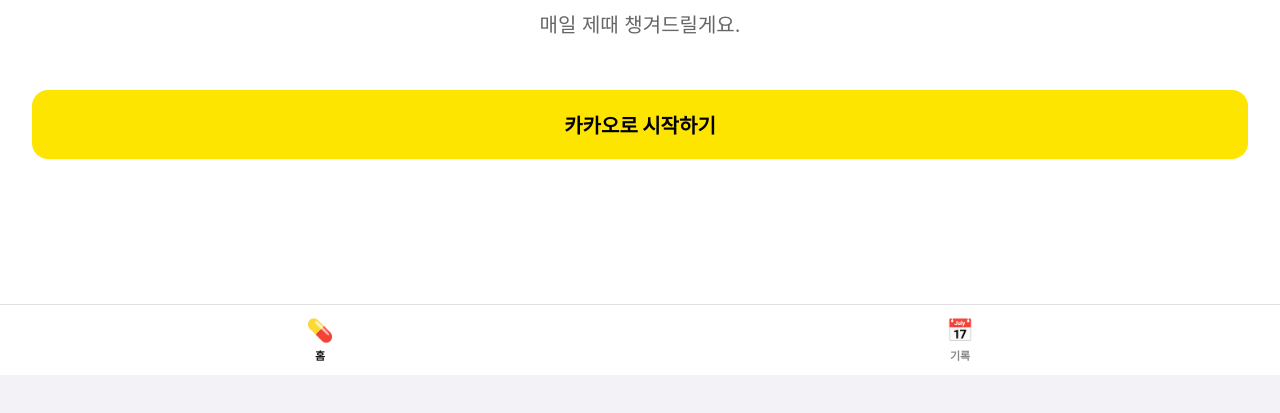
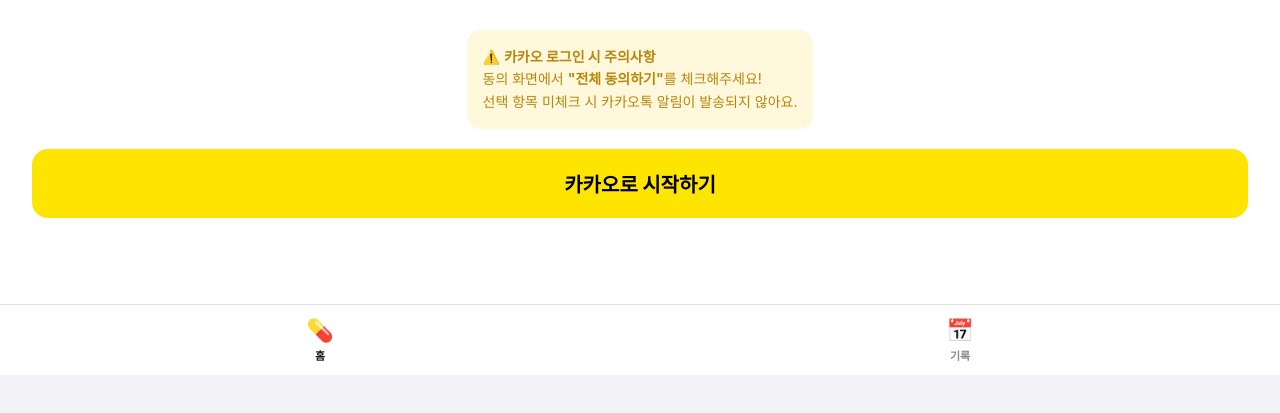
Before and after one commit to Hoon0512/yaktalk, a plain HTML site: page index.html in a window 1280 px wide. Shown: the part 425-838 px from the top of the page. Drawn offline with Linux system fonts and the light colour scheme.

Commit message:
Update index.html

```diff
--- a/index.html
+++ b/index.html
@@ -290,6 +290,11 @@
         <div class="login-logo">💊</div>
         <div class="login-title">약톡</div>
         <div class="login-desc">복약 알림을 카카오톡으로.<br>매일 제때 챙겨드릴게요.</div>
+        <div style="background:#FFF8DC;border-radius:14px;padding:16px;margin-bottom:20px;font-size:14px;color:#B8860B;line-height:1.6;text-align:left;">
+          ⚠️ <b>카카오 로그인 시 주의사항</b><br>
+          동의 화면에서 <b>"전체 동의하기"</b>를 체크해주세요!<br>
+          선택 항목 미체크 시 카카오톡 알림이 발송되지 않아요.
+        </div>
         <button class="kakao-btn" onclick="location.href='${kakaoAuthUrl}'">카카오로 시작하기</button>
       </div>
     `;
```
